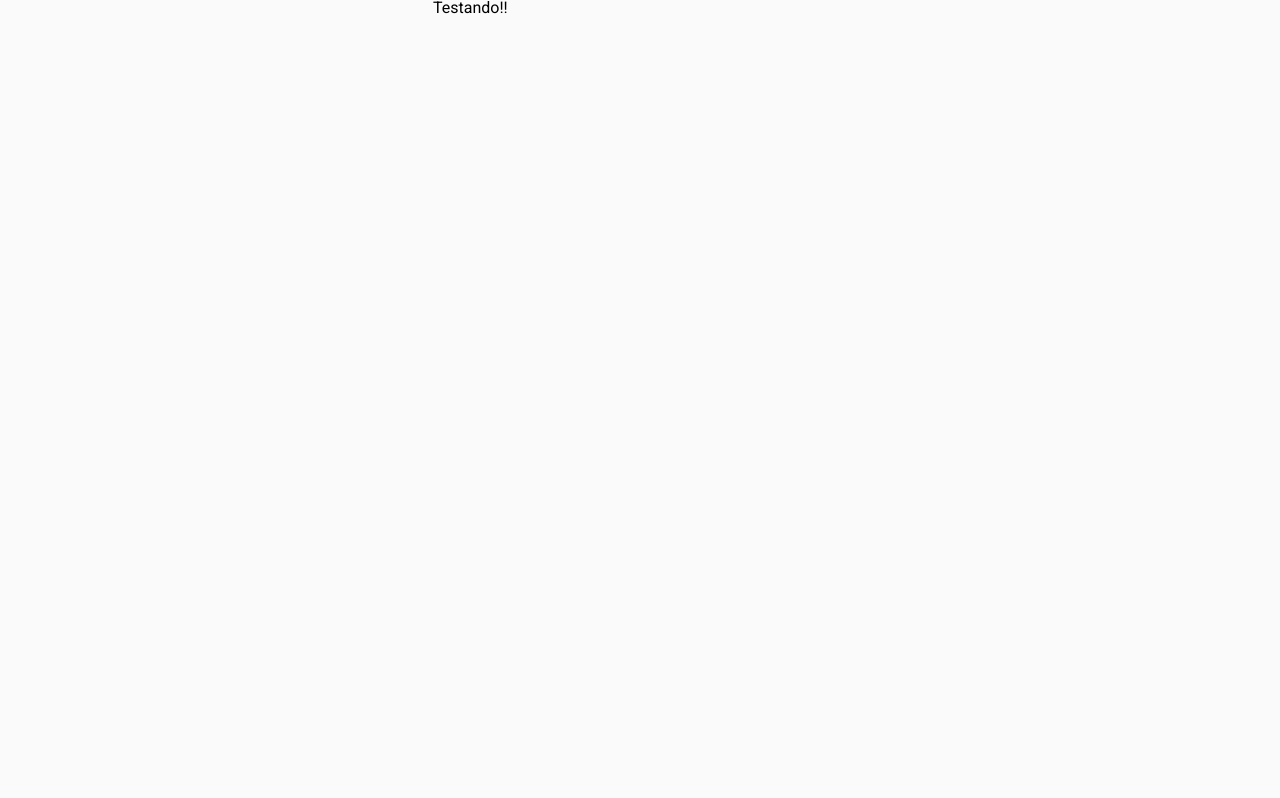
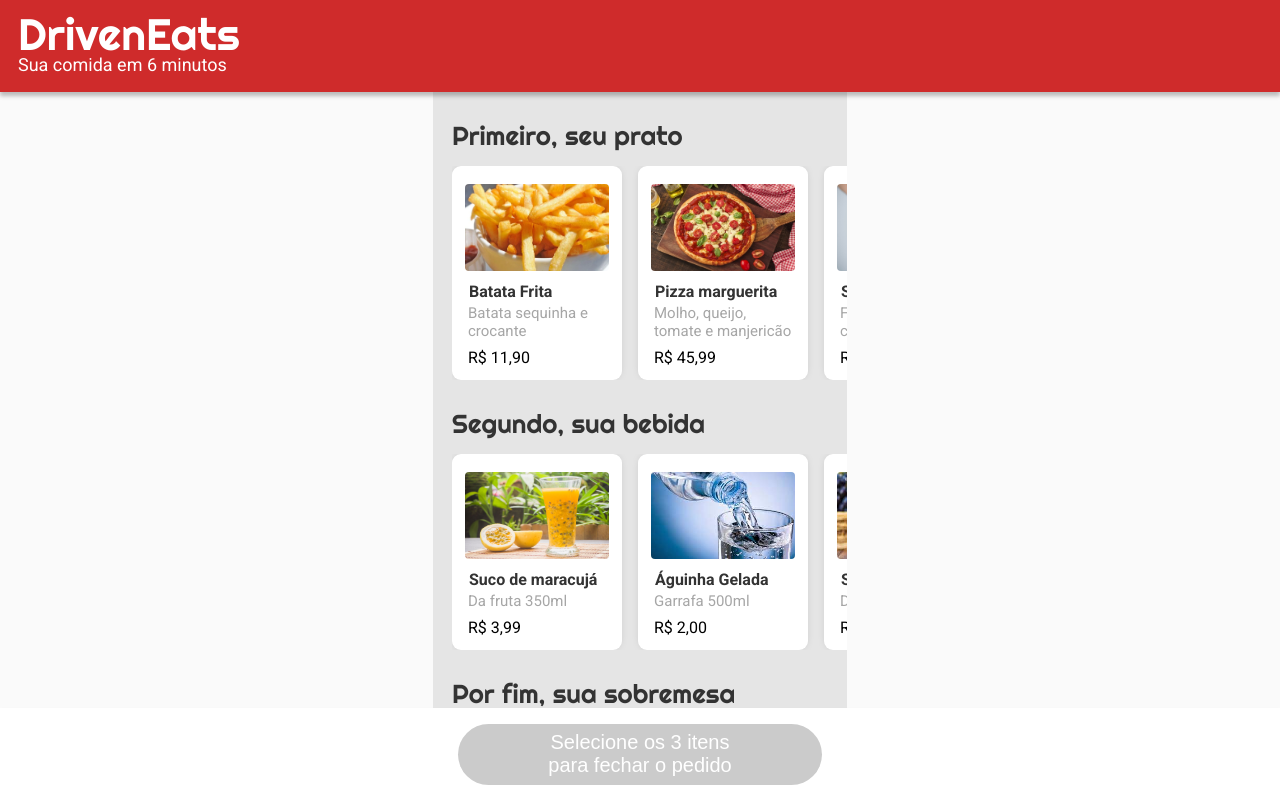
Before and after one commit to samuelfcf/projeto08-drivenEatsReact, a JavaScript app: page / in a window 1280 px wide. Shown: the top 798 px of the page. Built offline with nearby package versions, Linux system fonts and the light colour scheme.

Commit message:
create all dynamic components with their props and rendering using map function

```diff
--- a/package.json
+++ b/package.json
@@ -3,6 +3,7 @@
   "version": "0.1.0",
   "private": true,
   "dependencies": {
+    "axios": "^0.21.1",
     "react": "^17.0.2",
     "react-dom": "^17.0.2",
     "react-scripts": "4.0.3"
--- a/src/App.js
+++ b/src/App.js
@@ -1,9 +1,15 @@
+import { Header } from "./shared/Header";
+import { Footer } from "./shared/Footer";
+import { Content } from "./shared/Content";
+
 const App = () => {
-    return (
-        <>
-            Testando!!
-        </>
-    );
+	return (
+		<div class="container">
+			<Header />
+			<Content />
+			<Footer />
+		</div>
+	);
 }
 
 export { App }
--- /dev/null
+++ b/src/components/Categories/Category.js
@@ -0,0 +1,12 @@
+import { Option } from "../Options/Option";
+
+const Category = (props) => {
+  return (
+    <div class="category">
+      <h1>{props.category.categoryTitle}</h1>
+      <Option options={props.category.categoryOptions} />
+    </div>
+  )
+}
+
+export { Category }
--- /dev/null
+++ b/src/components/Options/Option.js
@@ -0,0 +1,21 @@
+const Option = (props) => {
+  const options = props.options;
+
+  return (
+    <ul class="options">
+      {options.map((option) => (
+        <li class="option food" onclick="selectOption(this, this.className)">
+          <img src={option.img} class="image" alt="porcao-batata-frita" />
+          <h2>{option.name}</h2>
+          <p>{option.description}</p>
+          <div class="price-area">
+            <strong>R$ {option.price}</strong>
+            <ion-icon name="checkmark-circle" class="checkmark"></ion-icon>
+          </div>
+        </li>
+      ))}
+    </ul>
+  )
+}
+
+export { Option }
--- a/src/index.js
+++ b/src/index.js
@@ -2,6 +2,6 @@ import ReactDOM from "react-dom";
 import { App } from "./App.js";
 
 ReactDOM.render(
-    <App />,
-    document.querySelector(".root")
+	<App />,
+	document.querySelector(".root")
 );
--- /dev/null
+++ b/src/shared/Content.js
@@ -0,0 +1,103 @@
+import { Category } from "../components/Categories/Category";
+
+const categories = [
+  {
+    categoryTitle: "Primeiro, seu prato",
+    categoryOptions: [
+      {
+        img: "assets/batatafrita.webp",
+        name: "Batata Frita",
+        description: "Batata sequinha e crocante",
+        price: "11,90"
+      },
+      {
+        img: "assets/pizza.jpg",
+        name: "Pizza marguerita",
+        description: "Molho, queijo, tomate e manjericão",
+        price: "45,99"
+      },
+      {
+        img: "assets/saladinha.jpeg",
+        name: "Saladinha",
+        description: "Folhas verdes, cenoura e pepino",
+        price: "19,99"
+      },
+      {
+        img: "assets/frango_yin_yang.svg",
+        name: "Frango Yin Yans",
+        description: "Um pouco de batata, um pouco de salada",
+        price: "25,90"
+      },
+    ]
+  },
+  {
+    categoryTitle: "Segundo, sua bebida",
+    categoryOptions: [
+      {
+        img: "assets/sucomaracuja.jpeg",
+        name: "Suco de maracujá",
+        description: "Da fruta 350ml",
+        price: "3,99"
+      },
+      {
+        img: "assets/agua.jpg",
+        name: "Águinha Gelada",
+        description: "Garrafa 500ml",
+        price: "2,00"
+      },
+      {
+        img: "assets/uva.jpg",
+        name: "Suco de uva",
+        description: "Da fruta 350ml",
+        price: "5,90"
+      },
+      {
+        img: "assets/coquinha_gelada.svg",
+        name: "Coquinha Gelada",
+        description: "Lata 350ml",
+        price: "4,50"
+      },
+    ]
+  },
+  {
+    categoryTitle: "Por fim, sua sobremesa",
+    categoryOptions: [
+      {
+        img: "assets/moussemaracuja.jpg",
+        name: "Mousse Maracujá",
+        description: "Apenas mousse",
+        price: "3,90"
+      },
+      {
+        img: "assets/brigadeirao.jpg",
+        name: "Brigadeirão",
+        description: "Esse é top",
+        price: "4,90"
+      },
+      {
+        img: "assets/pave.jpg",
+        name: "Pavê de chocolate",
+        description: "Pacumê",
+        price: "5,25"
+      },
+      {
+        img: "assets/pudim.svg",
+        name: "Pudim",
+        description: "Apenas pudim",
+        price: "3,00"
+      }
+    ]
+  }
+]
+
+const Content = () => {
+  return (
+    <main>
+      {categories.map((category) => (
+        <Category category={category} />
+      ))}
+    </main>
+  )
+}
+
+export { Content }
--- /dev/null
+++ b/src/shared/Footer.js
@@ -0,0 +1,9 @@
+const Footer = () => {
+  return (
+    <footer>
+      <button disabled="true" class="finalize-order-button">Selecione os 3 itens para fechar o pedido</button>
+    </footer>
+  );
+}
+
+export { Footer }
--- /dev/null
+++ b/src/shared/Header.js
@@ -0,0 +1,10 @@
+const Header = () => {
+  return (
+    <header>
+      <h1>DrivenEats</h1>
+      <h2>Sua comida em 6 minutos</h2>
+    </header>
+  );
+}
+
+export { Header }
```
Also changed, not shown: src/anotations.txt (added), 1 other file (tests, documents, lock files or other folders).
